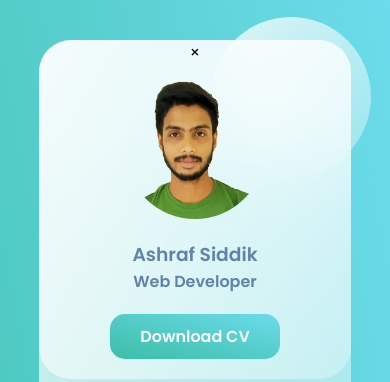
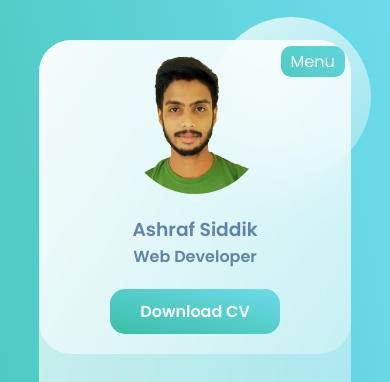
Before and after one commit to coderasraf/portfolio-v2, a plain HTML site: page index.html in a window 390 px wide. Shown: the top 382 px of the page. Drawn offline with Linux system fonts and the light colour scheme.

Commit message:
Edited js code

```diff
--- a/index.html
+++ b/index.html
@@ -13,7 +13,7 @@
     <main>
         <section class="glass">
             <div class="dashboard">
-                <span class="toggleBtn">&times;</span>
+                <span class="toggleBtn">Menu</span>
                 <div class="user">
                     <img src="./images/avatar.png" alt="">
                     <h3>Ashraf Siddik</h3>
@@ -66,5 +66,7 @@
         <div class="circle1"></div>
         <div class="circle2"></div>
     </main>
+
+    <script src="app.js"></script>
 </body>
 </html>
--- a/style.css
+++ b/style.css
@@ -102,6 +102,7 @@ main{
          rgba(255,255,255,0.3)
          );
     border-radius:inherit;
+    position: relative;
 }
 .games{
     flex:2;
@@ -159,6 +160,18 @@ main{
     margin: 2rem 0;
     box-shadow: 6px 6px 20px rgba(122,122,122,0.2);
 }
+.toggleBtn {
+    background: linear-gradient(45deg, #50cbc4, #62d5dd);
+    position: absolute;
+    right: 2%;
+    top: 2%;
+    color: #fff;
+    display: inline-block;
+    padding: 3px 10px;
+    border-radius: 10px;
+    cursor: pointer;
+    display: none;
+}
 
 
 /* Responsive code */
@@ -176,7 +189,11 @@ main{
         overflow: hidden;
     }
     .links.show{
+        transition: .3s ease-in-out;
         max-height: 100%;
         overflow: inherit;
     }
+    .toggleBtn{
+        display:block;
+    }
 }
```
